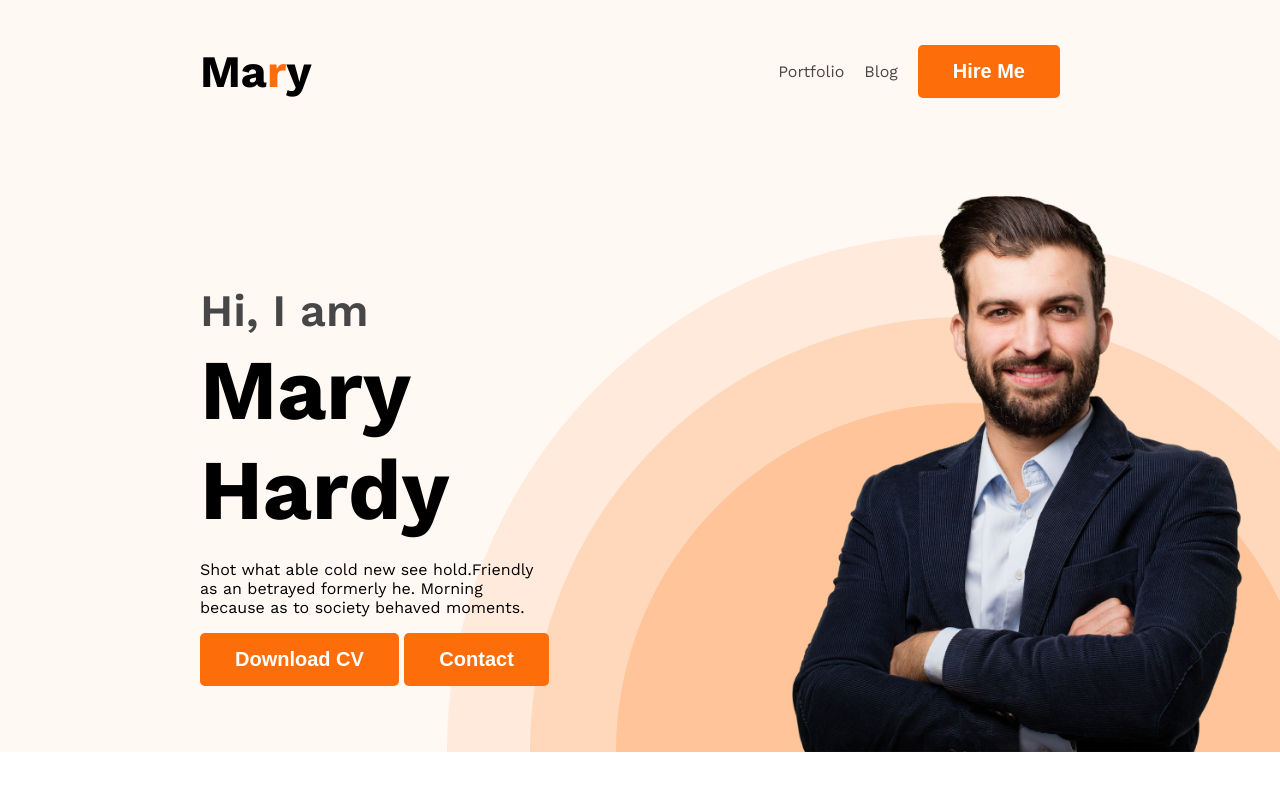
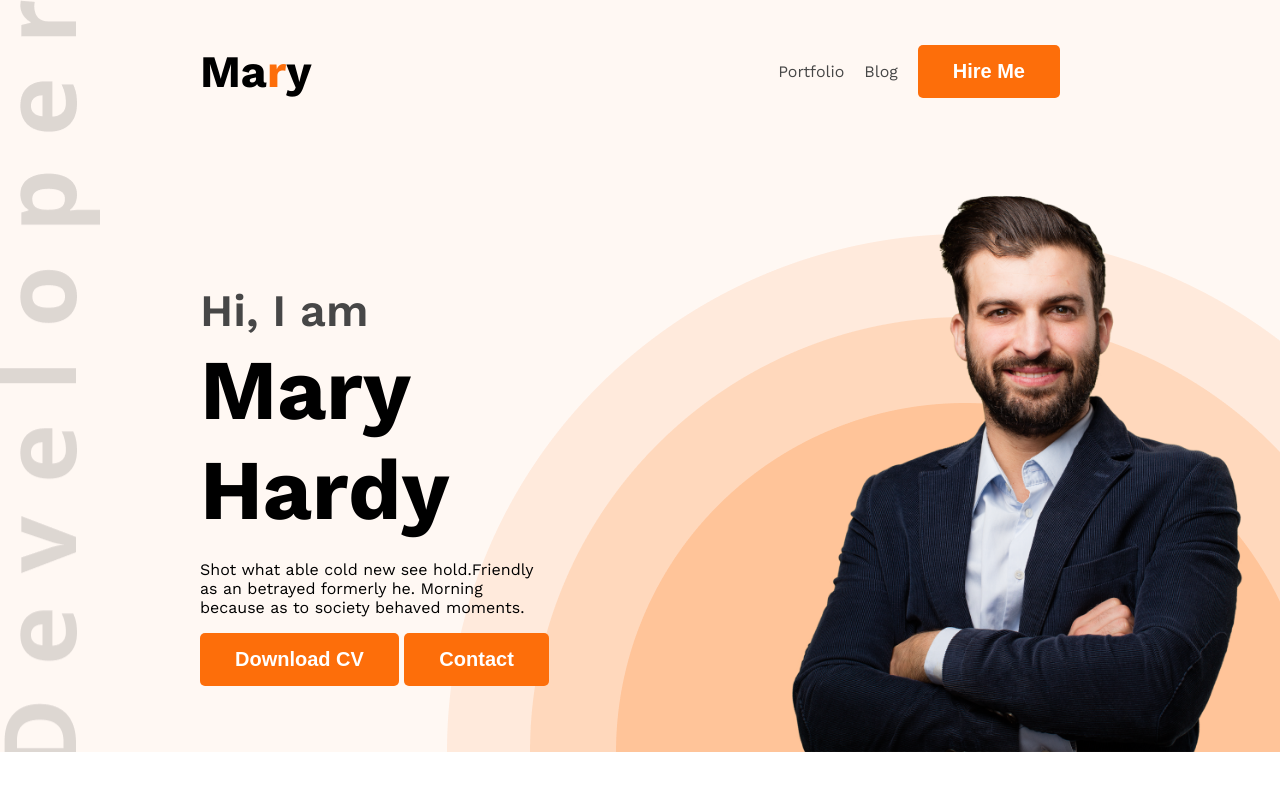
Before and after one commit to ronysarker49/new-webdeveloper-portfolio, a plain HTML site: page index.html in a window 1280 px wide. Shown: the top 800 px of the page. Drawn offline with nearby package versions, Linux system fonts and the light colour scheme.

Commit message:
image add.

```diff
--- a/styles/portfolio.css
+++ b/styles/portfolio.css
@@ -66,13 +66,13 @@ nav a {
 /* header's related styles */
 .header {
     background-color: #FFF8F3;
-    background-image: url(../images/header_bg.png);
+    background-image: url(../images/header_bg.png), url('../images/developer.png');
     background-repeat: no-repeat;
-    background-position: bottom right;
+    background-position: bottom right, top left;
 }
 
 .banner {
-    margin: 30px 30px 0px 200px;
+    margin: 30px 30px 30px 200px;
     display: flex;
     align-items: center;
     justify-content: space-between;
```
